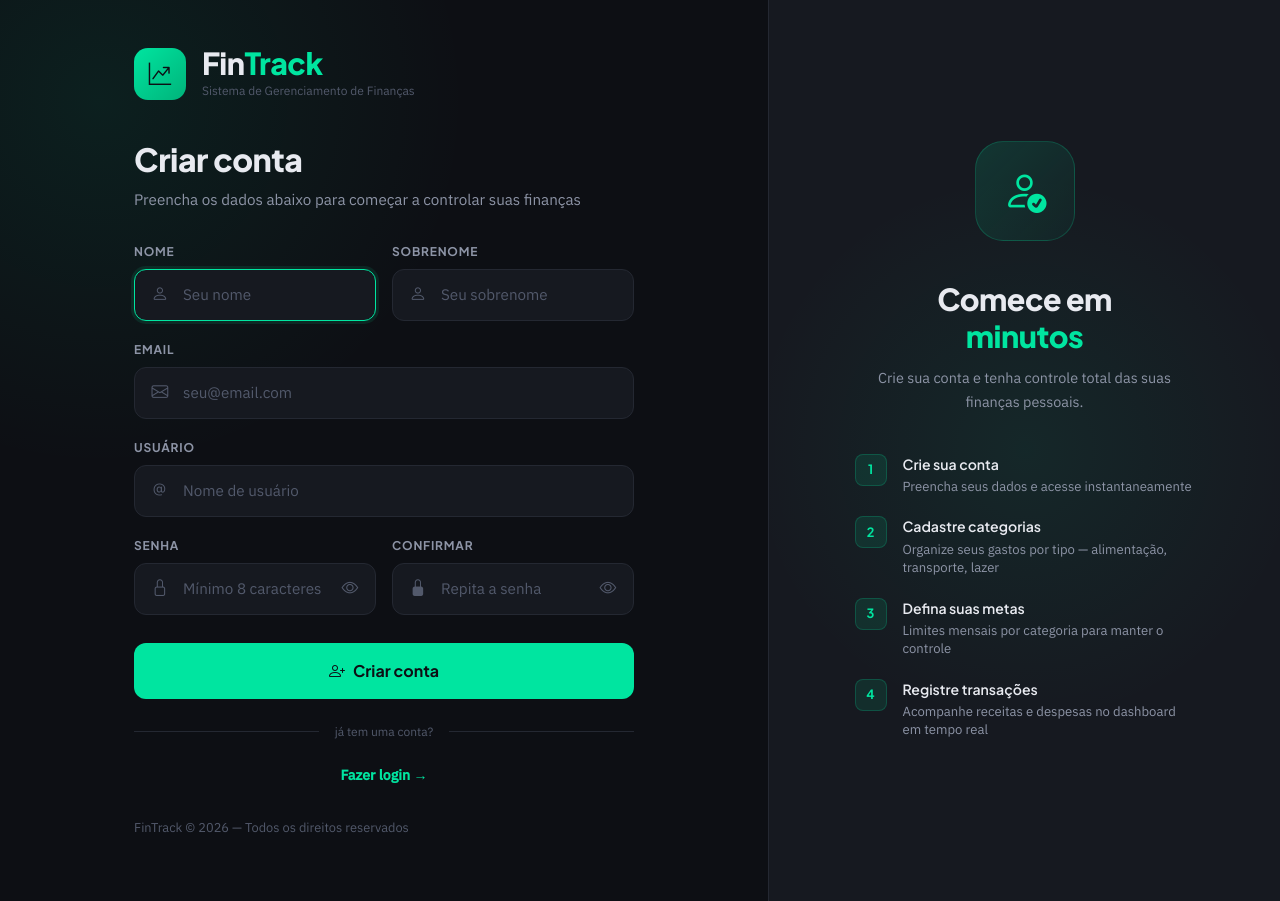
After one commit to joaovictor-sa/Fintrack, a Django app: page /register/ in a window 1280 px wide. The commit adds this page. Run offline with Django 5.2, Linux system fonts and the light colour scheme.

Commit message:
register

```diff
--- /dev/null
+++ b/app/templates/registration/register.html
@@ -0,0 +1,478 @@
+<!DOCTYPE html>
+<html lang="pt-BR">
+<head>
+  <meta charset="UTF-8" />
+  <meta name="viewport" content="width=device-width, initial-scale=1.0" />
+  <title>FinTrack — Criar Conta</title>
+
+  <link href="https://cdn.jsdelivr.net/npm/bootstrap@5.3.3/dist/css/bootstrap.min.css" rel="stylesheet">
+  <link href="https://cdn.jsdelivr.net/npm/bootstrap-icons@1.11.3/font/bootstrap-icons.css" rel="stylesheet">
+  <link href="https://fonts.googleapis.com/css2?family=Plus+Jakarta+Sans:wght@400;600;700;800&family=IBM+Plex+Sans:wght@300;400;500&display=swap" rel="stylesheet">
+
+  <style>
+    :root {
+      --ft-bg:       #0d0f14;
+      --ft-surface:  #161920;
+      --ft-border:   #242832;
+      --ft-accent:   #00e5a0;
+      --ft-accent2:  #3d8bff;
+      --ft-muted:    #52596b;
+      --ft-text:     #e8eaf0;
+      --ft-text-sub: #8d94a6;
+    }
+
+    *, *::before, *::after { box-sizing: border-box; margin: 0; padding: 0; }
+
+    html, body {
+      height: 100%;
+      background: var(--ft-bg);
+      color: var(--ft-text);
+      font-family: 'IBM Plex Sans', sans-serif;
+    }
+
+    .ft-wrapper {
+      display: flex;
+      min-height: 100vh;
+    }
+
+    /* ── Left ── */
+    .ft-left {
+      flex: 1;
+      display: flex;
+      flex-direction: column;
+      align-items: center;
+      justify-content: center;
+      padding: 3rem 5rem;
+      position: relative;
+      overflow: hidden;
+    }
+
+    .ft-left::before {
+      content: '';
+      position: absolute; top: -300px; left: -300px;
+      width: 800px; height: 800px;
+      background: radial-gradient(circle, rgba(0,229,160,.08) 0%, transparent 65%);
+      pointer-events: none;
+    }
+
+    .ft-login-wrap {
+      width: 100%;
+      max-width: 500px;
+      position: relative;
+      z-index: 1;
+    }
+
+    /* Logo */
+    .ft-logo {
+      display: flex; align-items: center; gap: 1rem;
+      margin-bottom: 2.5rem;
+    }
+    .ft-logo-icon {
+      width: 52px; height: 52px;
+      background: linear-gradient(135deg, var(--ft-accent), #00b37a);
+      border-radius: 14px;
+      display: flex; align-items: center; justify-content: center;
+      font-size: 1.4rem; color: #0d0f14; flex-shrink: 0;
+    }
+    .ft-logo-name {
+      font-family: 'Plus Jakarta Sans', sans-serif;
+      font-weight: 800; font-size: 1.9rem;
+      color: var(--ft-text); letter-spacing: -.5px; line-height: 1;
+    }
+    .ft-logo-name span { color: var(--ft-accent); }
+    .ft-logo-sub { font-size: .75rem; color: var(--ft-muted); margin-top: .2rem; }
+
+    .ft-heading {
+      font-family: 'Plus Jakarta Sans', sans-serif;
+      font-weight: 800; font-size: 2rem;
+      letter-spacing: -.5px; color: var(--ft-text);
+      margin-bottom: .6rem; line-height: 1.2;
+    }
+    .ft-subheading {
+      font-size: .95rem; color: var(--ft-text-sub);
+      margin-bottom: 2rem; line-height: 1.5;
+    }
+
+    /* Grid de 2 colunas para nome/sobrenome */
+    .ft-grid-2 {
+      display: grid;
+      grid-template-columns: 1fr 1fr;
+      gap: 1rem;
+    }
+
+    .ft-field { margin-bottom: 1.25rem; }
+
+    .ft-label {
+      display: block;
+      font-family: 'Plus Jakarta Sans', sans-serif;
+      font-size: .75rem; font-weight: 700;
+      letter-spacing: .8px; text-transform: uppercase;
+      color: var(--ft-text-sub); margin-bottom: .5rem;
+    }
+
+    .ft-input-wrap { position: relative; }
+
+    .ft-input-icon {
+      position: absolute; left: 1.1rem; top: 50%;
+      transform: translateY(-50%);
+      color: var(--ft-muted); font-size: 1.05rem;
+      pointer-events: none;
+    }
+
+    .ft-input {
+      width: 100%;
+      background: var(--ft-surface);
+      border: 1.5px solid var(--ft-border);
+      border-radius: 12px;
+      color: var(--ft-text);
+      font-family: 'IBM Plex Sans', sans-serif;
+      font-size: .95rem;
+      padding: .85rem 1rem .85rem 3rem;
+      outline: none;
+      transition: border-color .2s, box-shadow .2s;
+    }
+    .ft-input::placeholder { color: var(--ft-muted); }
+    .ft-input:focus {
+      border-color: var(--ft-accent);
+      box-shadow: 0 0 0 3px rgba(0,229,160,.1);
+    }
+    .ft-input.is-invalid {
+      border-color: #f44;
+      box-shadow: 0 0 0 3px rgba(255,68,68,.1);
+    }
+
+    .ft-field-error {
+      font-size: .78rem; color: #f77;
+      margin-top: .35rem; display: flex; align-items: center; gap: .3rem;
+    }
+
+    .ft-pwd-toggle {
+      position: absolute; right: 1.1rem; top: 50%;
+      transform: translateY(-50%);
+      background: none; border: none;
+      color: var(--ft-muted); cursor: pointer;
+      font-size: 1.05rem; padding: 0; transition: color .2s;
+    }
+    .ft-pwd-toggle:hover { color: var(--ft-text); }
+
+    .ft-error-box {
+      background: rgba(255,68,68,.08);
+      border: 1px solid rgba(255,68,68,.25);
+      border-radius: 10px;
+      padding: .9rem 1.1rem; margin-bottom: 1.5rem;
+      font-size: .875rem; color: #f77;
+      display: flex; align-items: flex-start; gap: .6rem;
+    }
+
+    .btn-login {
+      width: 100%;
+      background: var(--ft-accent);
+      border: none; color: #0d0f14;
+      font-family: 'Plus Jakarta Sans', sans-serif;
+      font-weight: 700; font-size: 1rem;
+      border-radius: 12px; padding: 1rem;
+      cursor: pointer;
+      transition: opacity .2s, transform .15s;
+      display: flex; align-items: center;
+      justify-content: center; gap: .5rem;
+      margin-top: .5rem;
+    }
+    .btn-login:hover { opacity: .88; transform: translateY(-1px); }
+    .btn-login:active { transform: translateY(0); }
+
+    .ft-divider {
+      display: flex; align-items: center; gap: 1rem; margin: 1.5rem 0;
+    }
+    .ft-divider::before, .ft-divider::after {
+      content: ''; flex: 1; height: 1px; background: var(--ft-border);
+    }
+    .ft-divider span { font-size: .75rem; color: var(--ft-muted); white-space: nowrap; }
+
+    .ft-login-link {
+      display: block; text-align: center;
+      font-size: .88rem; color: var(--ft-text-sub);
+    }
+    .ft-login-link a {
+      color: var(--ft-accent); text-decoration: none; font-weight: 600;
+    }
+    .ft-login-link a:hover { opacity: .8; }
+
+    .ft-footer {
+      margin-top: 2rem; font-size: .8rem; color: var(--ft-muted);
+    }
+
+    /* ── Right ── */
+    .ft-right {
+      width: 40%;
+      background: var(--ft-surface);
+      border-left: 1px solid var(--ft-border);
+      display: flex; flex-direction: column;
+      align-items: center; justify-content: center;
+      padding: 4rem 3rem;
+      position: relative; overflow: hidden;
+    }
+    @media (max-width: 960px) { .ft-right { display: none; } }
+
+    .ft-right::before {
+      content: '';
+      position: absolute; top: 50%; left: 50%;
+      transform: translate(-50%, -50%);
+      width: 600px; height: 600px;
+      background: radial-gradient(circle, rgba(0,229,160,.07) 0%, transparent 65%);
+      pointer-events: none;
+    }
+
+    .ft-right-inner { position: relative; z-index: 1; text-align: center; max-width: 340px; }
+
+    .ft-right-icon {
+      width: 100px; height: 100px;
+      background: linear-gradient(135deg, rgba(0,229,160,.15), rgba(0,229,160,.04));
+      border: 1px solid rgba(0,229,160,.2); border-radius: 28px;
+      display: flex; align-items: center; justify-content: center;
+      font-size: 2.75rem; color: var(--ft-accent);
+      margin: 0 auto 2.5rem;
+    }
+
+    .ft-right-title {
+      font-family: 'Plus Jakarta Sans', sans-serif;
+      font-weight: 800; font-size: 1.9rem;
+      color: var(--ft-text); letter-spacing: -.5px;
+      margin-bottom: .75rem; line-height: 1.2;
+    }
+    .ft-right-title span { color: var(--ft-accent); }
+    .ft-right-sub {
+      font-size: .9rem; color: var(--ft-text-sub);
+      line-height: 1.65; margin-bottom: 2.5rem;
+    }
+
+    .ft-step {
+      display: flex; align-items: flex-start; gap: 1rem;
+      text-align: left; margin-bottom: 1.25rem;
+    }
+    .ft-step-num {
+      width: 32px; height: 32px; border-radius: 8px; flex-shrink: 0;
+      background: rgba(0,229,160,.1); border: 1px solid rgba(0,229,160,.2);
+      display: flex; align-items: center; justify-content: center;
+      color: var(--ft-accent); font-size: .8rem; font-weight: 700;
+      font-family: 'Plus Jakarta Sans', sans-serif;
+    }
+    .ft-step strong {
+      font-family: 'Plus Jakarta Sans', sans-serif;
+      font-weight: 600; font-size: .88rem;
+      color: var(--ft-text); display: block; margin-bottom: .2rem;
+    }
+    .ft-step p { font-size: .82rem; color: var(--ft-text-sub); margin: 0; line-height: 1.4; }
+
+    ::-webkit-scrollbar { width: 6px; }
+    ::-webkit-scrollbar-track { background: var(--ft-bg); }
+    ::-webkit-scrollbar-thumb { background: var(--ft-border); border-radius: 3px; }
+  </style>
+</head>
+
+<body>
+<div class="ft-wrapper">
+
+  <!-- ── Left ── -->
+  <div class="ft-left">
+    <div class="ft-login-wrap">
+
+      <div class="ft-logo">
+        <div class="ft-logo-icon"><i class="bi bi-graph-up-arrow"></i></div>
+        <div>
+          <div class="ft-logo-name">Fin<span>Track</span></div>
+          <div class="ft-logo-sub">Sistema de Gerenciamento de Finanças</div>
+        </div>
+      </div>
+
+      <h1 class="ft-heading">Criar conta</h1>
+      <p class="ft-subheading">Preencha os dados abaixo para começar a controlar suas finanças</p>
+
+      {% if form.non_field_errors %}
+        <div class="ft-error-box">
+          <i class="bi bi-exclamation-triangle-fill" style="flex-shrink:0;margin-top:.1rem;"></i>
+          <div>{% for error in form.non_field_errors %}{{ error }}{% endfor %}</div>
+        </div>
+      {% endif %}
+
+      <form method="post" novalidate>
+        {% csrf_token %}
+
+        <!-- Nome + Sobrenome -->
+        <div class="ft-grid-2">
+          <div class="ft-field">
+            <label class="ft-label" for="id_first_name">Nome</label>
+            <div class="ft-input-wrap">
+              <i class="bi bi-person ft-input-icon"></i>
+              <input type="text" id="id_first_name" name="first_name"
+                class="ft-input {% if form.first_name.errors %}is-invalid{% endif %}"
+                placeholder="Seu nome"
+                value="{{ form.first_name.value|default:'' }}"
+                autofocus>
+            </div>
+            {% if form.first_name.errors %}
+              <p class="ft-field-error"><i class="bi bi-x-circle-fill"></i>{{ form.first_name.errors.0 }}</p>
+            {% endif %}
+          </div>
+
+          <div class="ft-field">
+            <label class="ft-label" for="id_last_name">Sobrenome</label>
+            <div class="ft-input-wrap">
+              <i class="bi bi-person ft-input-icon"></i>
+              <input type="text" id="id_last_name" name="last_name"
+                class="ft-input {% if form.last_name.errors %}is-invalid{% endif %}"
+                placeholder="Seu sobrenome"
+                value="{{ form.last_name.value|default:'' }}">
+            </div>
+            {% if form.last_name.errors %}
+              <p class="ft-field-error"><i class="bi bi-x-circle-fill"></i>{{ form.last_name.errors.0 }}</p>
+            {% endif %}
+          </div>
+        </div>
+
+        <!-- Email -->
+        <div class="ft-field">
+          <label class="ft-label" for="id_email">Email</label>
+          <div class="ft-input-wrap">
+            <i class="bi bi-envelope ft-input-icon"></i>
+            <input type="email" id="id_email" name="email"
+              class="ft-input {% if form.email.errors %}is-invalid{% endif %}"
+              placeholder="seu@email.com"
+              value="{{ form.email.value|default:'' }}">
+          </div>
+          {% if form.email.errors %}
+            <p class="ft-field-error"><i class="bi bi-x-circle-fill"></i>{{ form.email.errors.0 }}</p>
+          {% endif %}
+        </div>
+
+        <!-- Usuário -->
+        <div class="ft-field">
+          <label class="ft-label" for="id_username">Usuário</label>
+          <div class="ft-input-wrap">
+            <i class="bi bi-at ft-input-icon"></i>
+            <input type="text" id="id_username" name="username"
+              class="ft-input {% if form.username.errors %}is-invalid{% endif %}"
+              placeholder="Nome de usuário"
+              value="{{ form.username.value|default:'' }}"
+              autocomplete="username">
+          </div>
+          {% if form.username.errors %}
+            <p class="ft-field-error"><i class="bi bi-x-circle-fill"></i>{{ form.username.errors.0 }}</p>
+          {% endif %}
+        </div>
+
+        <!-- Senha + Confirmar -->
+        <div class="ft-grid-2">
+          <div class="ft-field">
+            <label class="ft-label" for="id_password1">Senha</label>
+            <div class="ft-input-wrap">
+              <i class="bi bi-lock ft-input-icon"></i>
+              <input type="password" id="id_password1" name="password1"
+                class="ft-input {% if form.password1.errors %}is-invalid{% endif %}"
+                placeholder="Mínimo 8 caracteres"
+                autocomplete="new-password">
+              <button type="button" class="ft-pwd-toggle" onclick="togglePwd('id_password1','pwdIcon1')">
+                <i class="bi bi-eye" id="pwdIcon1"></i>
+              </button>
+            </div>
+            {% if form.password1.errors %}
+              <p class="ft-field-error"><i class="bi bi-x-circle-fill"></i>{{ form.password1.errors.0 }}</p>
+            {% endif %}
+          </div>
+
+          <div class="ft-field">
+            <label class="ft-label" for="id_password2">Confirmar</label>
+            <div class="ft-input-wrap">
+              <i class="bi bi-lock-fill ft-input-icon"></i>
+              <input type="password" id="id_password2" name="password2"
+                class="ft-input {% if form.password2.errors %}is-invalid{% endif %}"
+                placeholder="Repita a senha"
+                autocomplete="new-password">
+              <button type="button" class="ft-pwd-toggle" onclick="togglePwd('id_password2','pwdIcon2')">
+                <i class="bi bi-eye" id="pwdIcon2"></i>
+              </button>
+            </div>
+            {% if form.password2.errors %}
+              <p class="ft-field-error"><i class="bi bi-x-circle-fill"></i>{{ form.password2.errors.0 }}</p>
+            {% endif %}
+          </div>
+        </div>
+
+        <button type="submit" class="btn-login">
+          <i class="bi bi-person-plus"></i> Criar conta
+        </button>
+      </form>
+
+      <div class="ft-divider"><span>já tem uma conta?</span></div>
+
+      <p class="ft-login-link">
+        <a href="{% url 'login' %}">Fazer login →</a>
+      </p>
+
+      <p class="ft-footer">FinTrack © {% now "Y" %} — Todos os direitos reservados</p>
+
+    </div>
+  </div>
+
+  <!-- ── Right ── -->
+  <div class="ft-right">
+    <div class="ft-right-inner">
+
+      <div class="ft-right-icon">
+        <i class="bi bi-person-check"></i>
+      </div>
+
+      <h2 class="ft-right-title">Comece em<br><span>minutos</span></h2>
+      <p class="ft-right-sub">Crie sua conta e tenha controle total das suas finanças pessoais.</p>
+
+      <div class="ft-step">
+        <div class="ft-step-num">1</div>
+        <div>
+          <strong>Crie sua conta</strong>
+          <p>Preencha seus dados e acesse instantaneamente</p>
+        </div>
+      </div>
+
+      <div class="ft-step">
+        <div class="ft-step-num">2</div>
+        <div>
+          <strong>Cadastre categorias</strong>
+          <p>Organize seus gastos por tipo — alimentação, transporte, lazer</p>
+        </div>
+      </div>
+
+      <div class="ft-step">
+        <div class="ft-step-num">3</div>
+        <div>
+          <strong>Defina suas metas</strong>
+          <p>Limites mensais por categoria para manter o controle</p>
+        </div>
+      </div>
+
+      <div class="ft-step">
+        <div class="ft-step-num">4</div>
+        <div>
+          <strong>Registre transações</strong>
+          <p>Acompanhe receitas e despesas no dashboard em tempo real</p>
+        </div>
+      </div>
+
+    </div>
+  </div>
+
+</div>
+
+<script>
+  function togglePwd(inputId, iconId) {
+    const input = document.getElementById(inputId);
+    const icon  = document.getElementById(iconId);
+    if (input.type === 'password') {
+      input.type = 'text';
+      icon.classList.replace('bi-eye', 'bi-eye-slash');
+    } else {
+      input.type = 'password';
+      icon.classList.replace('bi-eye-slash', 'bi-eye');
+    }
+  }
+</script>
+</body>
+</html>
--- a/app/urls.py
+++ b/app/urls.py
@@ -1,4 +1,4 @@
-from authentication.views import demo_login
+from authentication.views import demo_login, RegisterView
 from django.contrib import admin
 from django.contrib.auth import views as auth_views
 from django.urls import path, include
@@ -11,6 +11,7 @@ urlpatterns = [
     path('login/', auth_views.LoginView.as_view(template_name='registration/login.html'), name='login'),
     path('logout/', auth_views.LogoutView.as_view(next_page='/login/'), name='logout'),
     path('demo-login/', demo_login, name='demo_login'),
+    path('register/', RegisterView.as_view(), name='register'),
 
     path('', RedirectView.as_view(url='/dashboard/', permanent=False)),
 
--- /dev/null
+++ b/authentication/forms.py
@@ -0,0 +1,29 @@
+from django.contrib.auth import forms as auth_forms
+from django.contrib.auth.models import User
+from django import forms
+
+class RegisterForm(forms.ModelForm):
+    first_name = forms.CharField(max_length=50, label='Nome')
+    last_name = forms.CharField(max_length=50, label='Sobrenome')
+    email = forms.EmailField(label='Email')
+    password1 = forms.CharField(widget=forms.PasswordInput, label='Senha')
+    password2 = forms.CharField(widget=forms.PasswordInput, label='Confirmar Senha')
+
+    class Meta:
+        model = User
+        fields = ['first_name', 'last_name', 'username', 'email', 'password1', 'password2']
+
+    def save(self, commit=True):
+        cleaned_data = super().clean()
+        p1 = cleaned_data.get('password1')
+        p2 = cleaned_data.get('password2')
+        if p1 and p2 and p1 != p2:
+            raise forms.ValidationError('As senhas não coincidem')
+        return cleaned_data
+
+    def save(self, commit=True):
+        user = super().save(commit=False)
+        user.set_password(self.cleaned_data['password1'])
+        if commit:
+            user.save()
+        return user
--- a/authentication/views.py
+++ b/authentication/views.py
@@ -1,5 +1,8 @@
 from django.contrib.auth import login, authenticate
 from django.shortcuts import redirect
+from django.urls import reverse_lazy
+from django.views.generic import CreateView
+from .forms import RegisterForm
 
 
 def demo_login(request):
@@ -8,3 +11,15 @@ def demo_login(request):
         login(request, user)
         return redirect('dashboard')
     return redirect('login')
+
+
+
+class RegisterView(CreateView):
+    form_class = RegisterForm
+    template_name = 'registration/register.html'
+    success_url = reverse_lazy('dashboard')
+
+    def form_invalid(self, form):
+        response = super().form_valid(form)
+        login(self.request, self.object)
+        return response
```
Also changed, not shown: app/templates/registration/login.html (+18 -3 lines).
